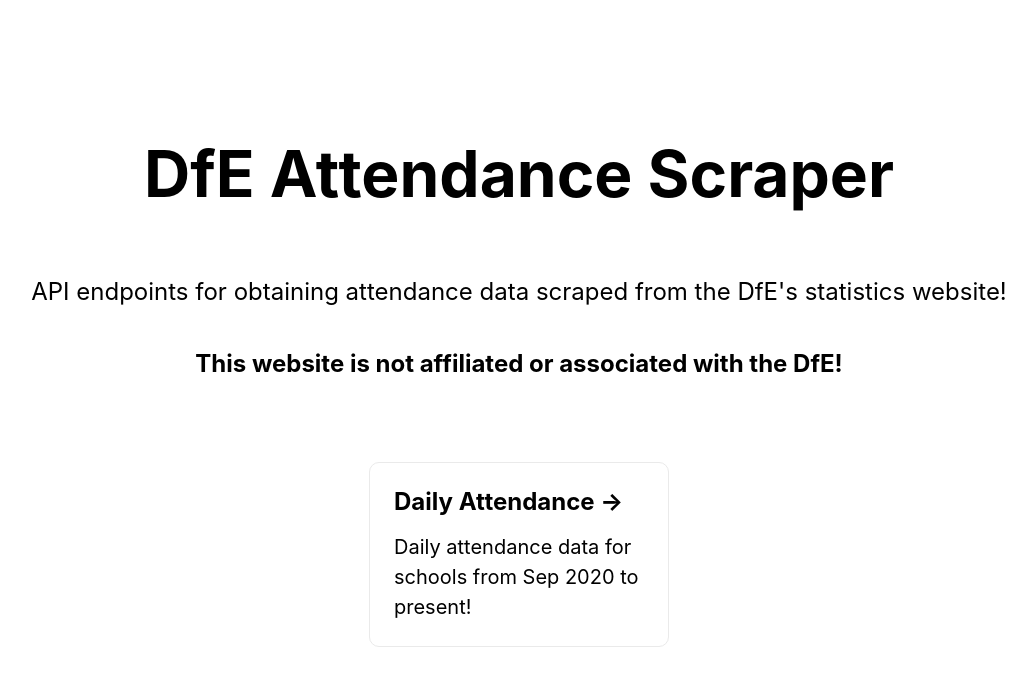
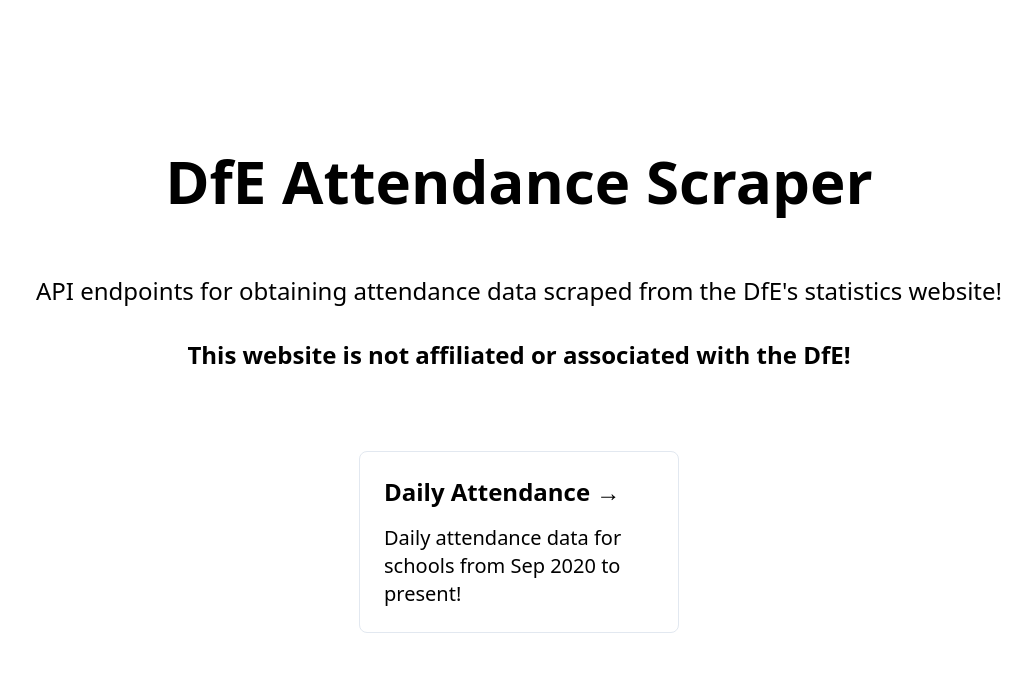
Before and after one commit to lukecarr/attendance, a Next.js app in the folder web/: page / in a window 1280 px wide. Shown: the top 686 px of the page, without its empty margins (121-1157 px from the left). Built offline with nearby package versions, Linux system fonts and the light colour scheme.

Commit message:
💄 Added Tailwindcss for styling

```diff
--- a/web/package.json
+++ b/web/package.json
@@ -18,8 +18,11 @@
   "devDependencies": {
     "@types/adm-zip": "^0.4.34",
     "@types/react": "^17.0.37",
+    "autoprefixer": "^10.4.0",
     "eslint": "8.4.1",
     "eslint-config-next": "12.0.7",
+    "postcss": "^8.4.5",
+    "tailwindcss": "^3.0.6",
     "typescript": "^4.5.4"
   },
   "eslintConfig": {
--- a/web/pages/index.tsx
+++ b/web/pages/index.tsx
@@ -1,26 +1,26 @@
 import Link from 'next/link'
-
-import styles from 'styles/Home.module.css'
 
 const Home = () => {
   return (
-    <div className={styles.container}>
-      <main className={styles.main}>
-        <h1 className={styles.title}>
+    <div className="container px-8 mx-auto">
+      <main className="min-h-screen py-16 flex flex-col justify-center items-center">
+        <h1 className="text-6xl text-center font-extrabold">
           DfE Attendance Scraper
         </h1>
 
-        <p className={styles.description}>
+        <p className="text-2xl text-center my-16">
           API endpoints for obtaining attendance data scraped from the DfE&apos;s statistics website!
           <br /><br />
-          <strong>This website is not affiliated or associated with the DfE!</strong>
+          <span className="font-semibold">
+            This website is not affiliated or associated with the DfE!
+          </span>
         </p>
 
-        <div className={styles.grid}>
+        <div className="flex flex-col w-full sm:flex-row items-center justify-center flex-wrap max-w-3xl">
           <Link href="/api/daily" passHref>
-            <a className={styles.card}>
-              <h2>Daily Attendance &rarr;</h2>
-              <p>Daily attendance data for schools from Sep 2020 to present!</p>
+            <a className="m-4 p-6 text-left text-inherit no-underline border border-slate-200 max-w-xs rounded-lg hover:text-blue-600 hover:border-blue-600">
+              <h2 className="mb-4 text-2xl font-bold">Daily Attendance &rarr;</h2>
+              <p className="text-xl font-medium">Daily attendance data for schools from Sep 2020 to present!</p>
             </a>
           </Link>
         </div>
--- /dev/null
+++ b/web/postcss.config.js
@@ -0,0 +1,6 @@
+module.exports = {
+  plugins: {
+    tailwindcss: {},
+    autoprefixer: {},
+  },
+}
--- a/web/styles/globals.css
+++ b/web/styles/globals.css
@@ -1,16 +1,3 @@
-html,
-body {
-  padding: 0;
-  margin: 0;
-  font-family: -apple-system, BlinkMacSystemFont, Segoe UI, Roboto, Oxygen,
-    Ubuntu, Cantarell, Fira Sans, Droid Sans, Helvetica Neue, sans-serif;
-}
-
-a {
-  color: inherit;
-  text-decoration: none;
-}
-
-* {
-  box-sizing: border-box;
-}
+@tailwind base;
+@tailwind components;
+@tailwind utilities;
--- /dev/null
+++ b/web/tailwind.config.js
@@ -0,0 +1,7 @@
+module.exports = {
+  content: ['./pages/**/*.tsx'],
+  theme: {
+    extend: {},
+  },
+  plugins: [],
+}
```
Also changed, not shown: 1 other file (tests, documents, lock files or other folders).
